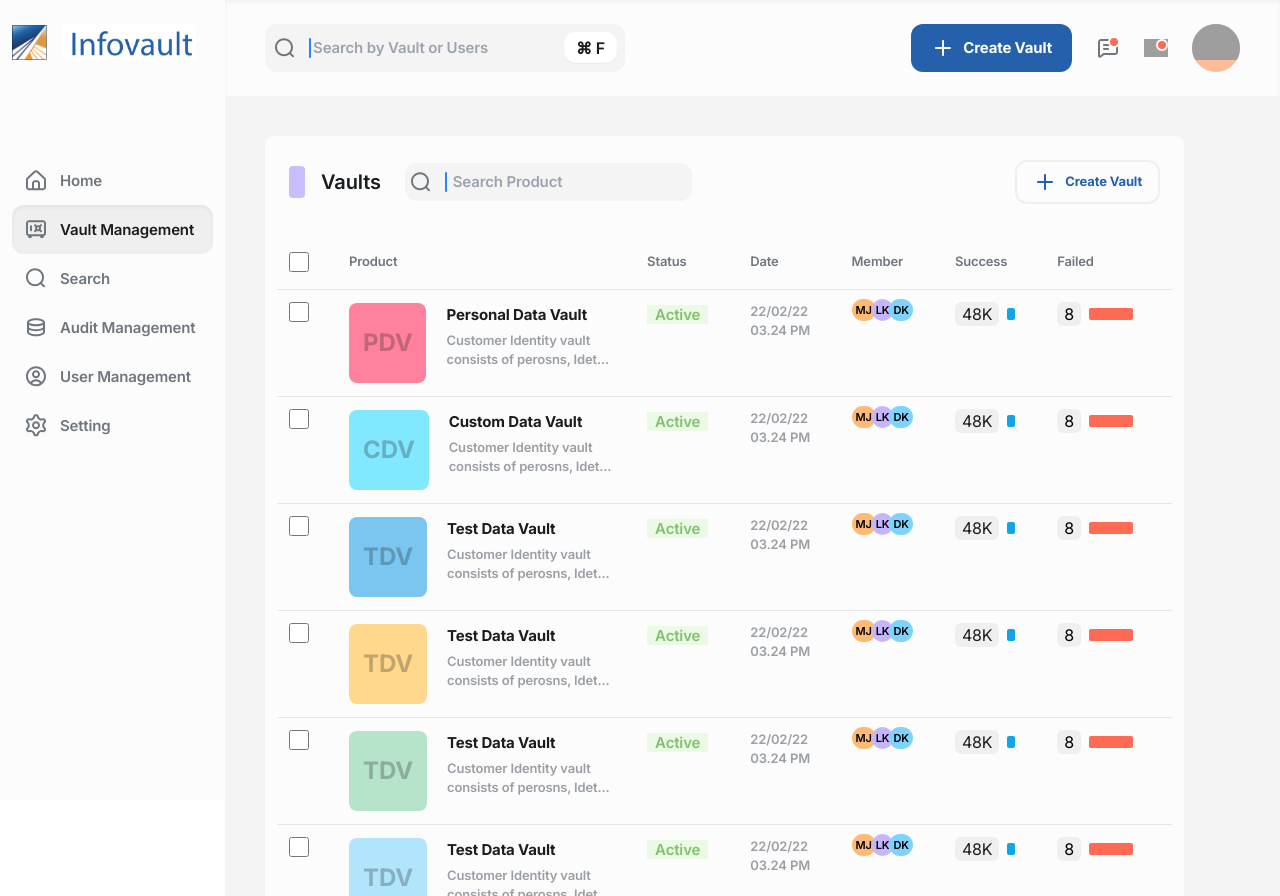
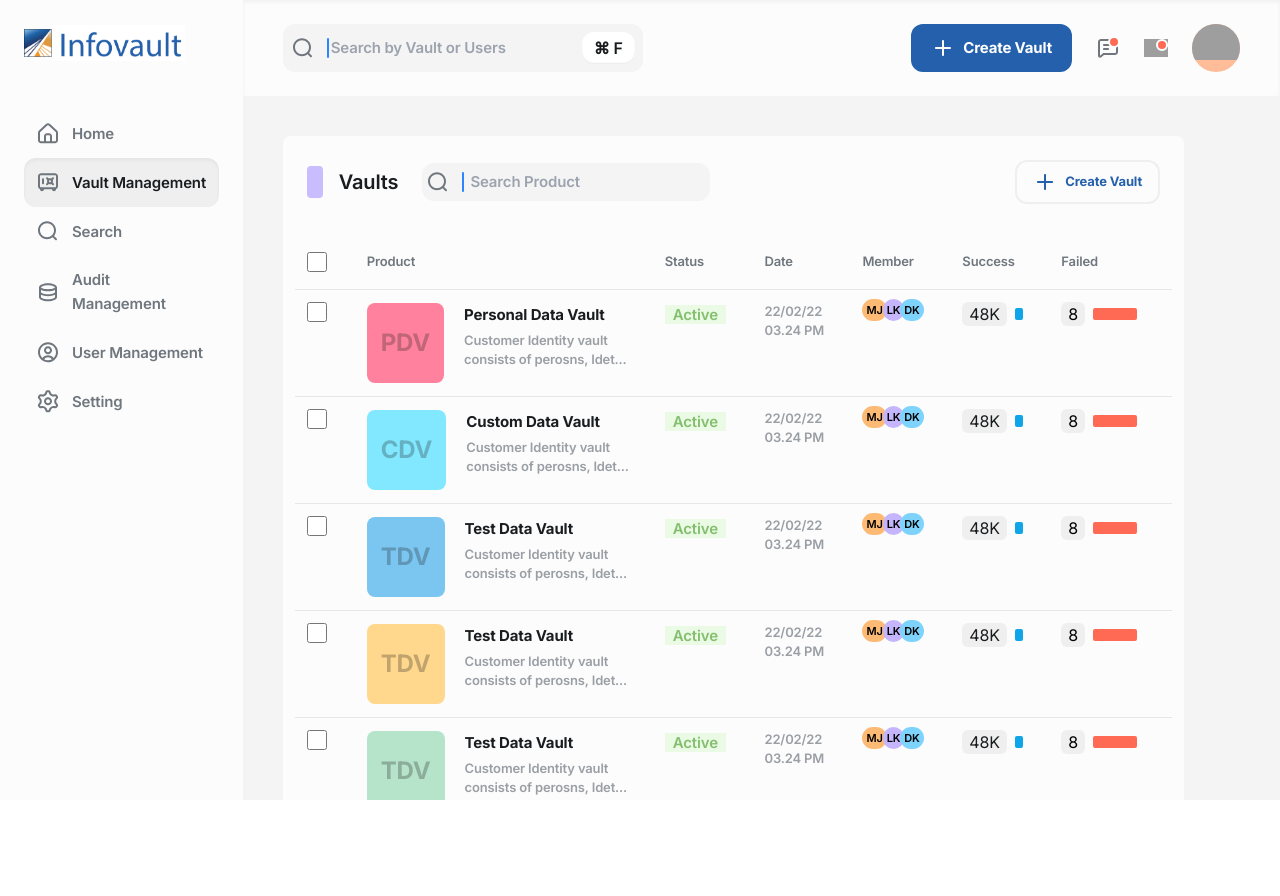
Before and after one commit to sadaatgithub/InfoVault, a Next.js app: page / in a window 1280 px wide. After the commit the page ends 800 px from the top, so only its background shows below. Built offline with nearby package versions, Linux system fonts and the light colour scheme; grey boxes are pictures that could not be loaded.

Commit message:
code refactored

```diff
--- a/app/layout.js
+++ b/app/layout.js
@@ -19,7 +19,7 @@ export default function RootLayout({ children }) {
         <BurgerProvider>
         <main className='flex  min-h-screen w-full max-w-[1440px] mx-auto relative -tracking-[0.15px]'>
           <SideBar/>
-        <section className='flex flex-col w-full h-screen'>
+        <section className='flex flex-col h-screen w-[1172px] overflow-scroll'>
         <TopBar/>
         <div className='bg-[#F4F4F4] min-h-screen md:p-4 lg:p-10 lg:pr-24 overflow-y-scroll '>{children}</div>
         </section>
--- a/components/Logo.js
+++ b/components/Logo.js
@@ -7,10 +7,9 @@ const Logo = () => {
   const {burgerOpen} = useContext(burgerContext)
 
   return (
-    <div className={`${burgerOpen? "md:w-30 justify-center":"lg:w-40"}   h-9 flex items-center gap-4`}>
-        <Image src="/logo_icon.png" width={35} height={35} alt='logo'/>
-        <Image src="/logo_name.png" width={200} height={150} alt='logo' className={`${burgerOpen? "md:block lg:hidden":"md:hidden lg:block"} h-9 w-full`}/>
-        {/* <h2 className='text-3xl  text-[#2460AB]'>Infovault</h2> */}
+    <div className={`${burgerOpen? "":" md:justify-center "}   h-[37px] flex items-center`}>
+        <Image src="/logo_icon.png" width={502} height={108} alt='logo' className='w-8 h-7 self-center object-contain'/>
+        <Image src="/logo_name.png" width={200} height={150} alt='logo' className={`${burgerOpen? "md:block lg:hidden":"md:hidden lg:block"} h-9 object-left object-contain `}/>
     </div>
   )
 }
--- a/components/SideBar.js
+++ b/components/SideBar.js
@@ -47,23 +47,27 @@ const SideBar = () => {
 
 
   return (
-    <aside className={`${burgerOpen? "px-3" : "left-0 -translate-x-full  md:w-[60px]  md:-translate-x-0 md:px-1 lg:px-3"} absolute top-0 bottom-0 z-[1]  lg:w-[268px] lg:static
-    py-6    flex flex-col gap-y-12 bg-[#FCFCFC] transition-all duration-300 ease-in-out`}>
+    <aside className={`${burgerOpen? "px-2" : "left-0 -translate-x-full  md:w-[60px]  md:-translate-x-0 md:px-1 xl:px-6"} absolute top-0 bottom-0 z-[1] lg:w-[268px] lg:static
+    py-6    flex flex-col gap-y-6 bg-[#FCFCFC] transition-all duration-300 ease-in-out`}>
       <Logo />
 
       <div className={` relative  z-10`}>
-        <button className={`${burgerOpen? "":"hidden"} absolute -right-12 -top-20 px-3 py-1 grid place-items-center text-3xl bg-white text-black rounded-xl border`} onClick={handleBurger}><span>&times;</span></button>
+        <button className={`${burgerOpen? "":"hidden"} absolute -right-12 -top-20 px-3 py-1 grid place-items-center text-xl bg-white text-gray-700 rounded-full border shadow-md font-bold`} onClick={handleBurger}><span>X</span></button>
       </div>
 
-      <ul className="w-full flex flex-col lg:gap-y-0 ">
+      <ul className="w-full flex flex-col ">
         {menuItems.map((menu) => (
           //
-          <li key={menu.id} className={`${menu.id == 2? "bg-[#EFEFEF] rounded-xl shadow-inner text-[#1A1D1F]":"text-[#6F767E]"}  ${burgerOpen? "":""}    cursor-pointer flex items-center p-3 gap-3`}>
+          <li key={menu.id} className={`${menu.id == 2? "bg-[#EFEFEF] rounded-xl shadow-inner text-[#1A1D1F]":"text-[#6F767E]"}  ${burgerOpen? "":""} p-3 cursor-pointer flex items-center  gap-3`}>
 
             <div className={`${burgerOpen? "lg:grid place-items-center lg:w-full":""} `}>
-              <Image src={menu.icon} width={24} height={24} alt='' className="block"/>
+              <Image src={menu.icon} width={24} height={24} alt='' className="block min-w-6 min-h-6"/>
               </div>
-            <span className={`${burgerOpen? "lg:hidden":"md:hidden lg:block"}  text-[15px] -tracking-[0.15px] leading-[24px] font-semibold duration-200 `}>{menu.title}</span>
+
+              <span className={`${burgerOpen? "lg:hidden":"md:hidden lg:block"}  text-[15px] -tracking-[0.15px] leading-[24px] font-semibold duration-200 overflow-hidden `}>{menu.title}</span>
+              {/* <div className="grid [grid-template-columns:0fr] ">
+            <span className={`${burgerOpen? "":""}  text-[15px] -tracking-[0.15px] leading-[24px] font-semibold duration-200 overflow-hidden`}>{menu.title}</span>
+            </div> */}
           </li>
         ))}
       </ul>
```
